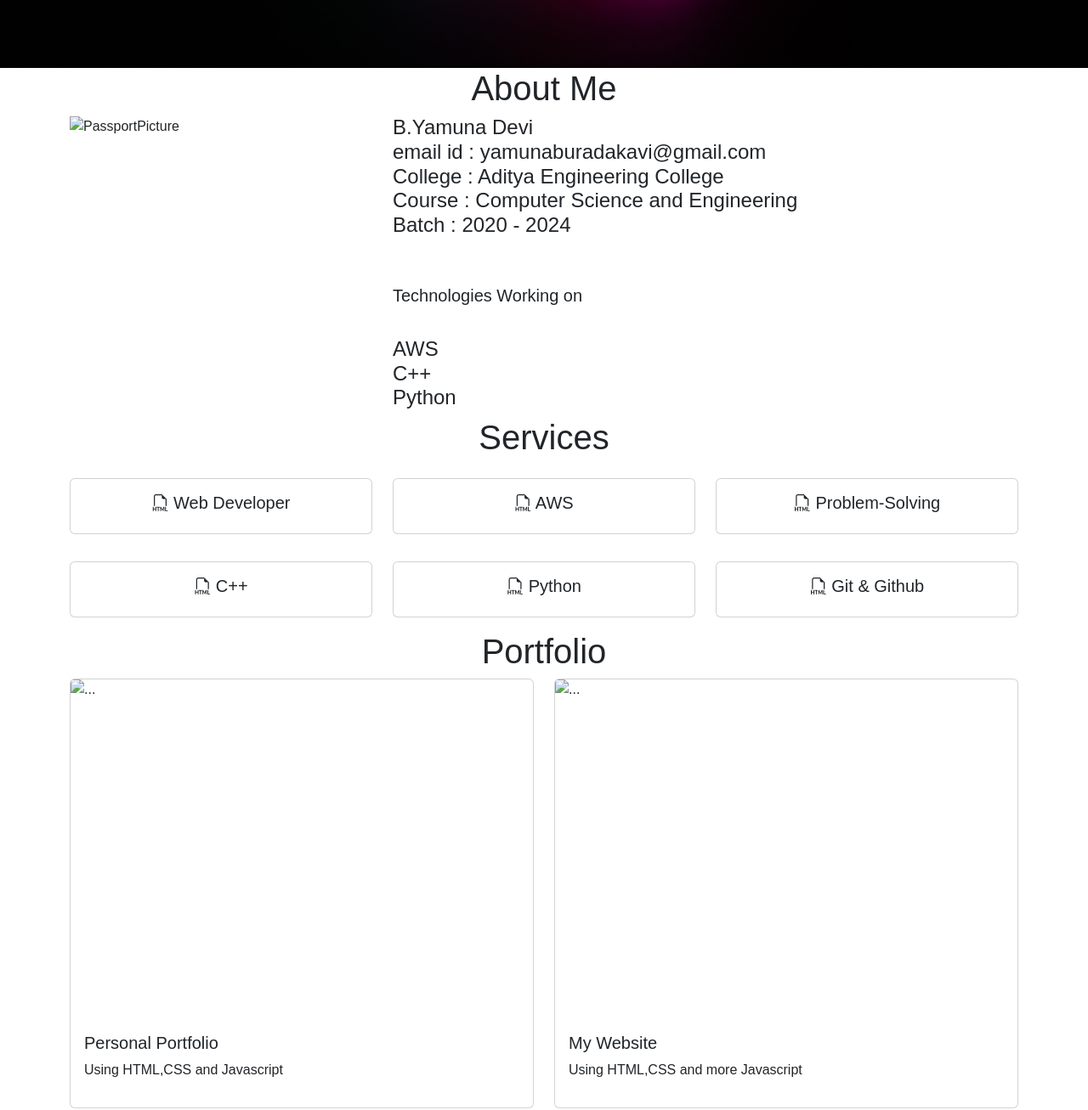
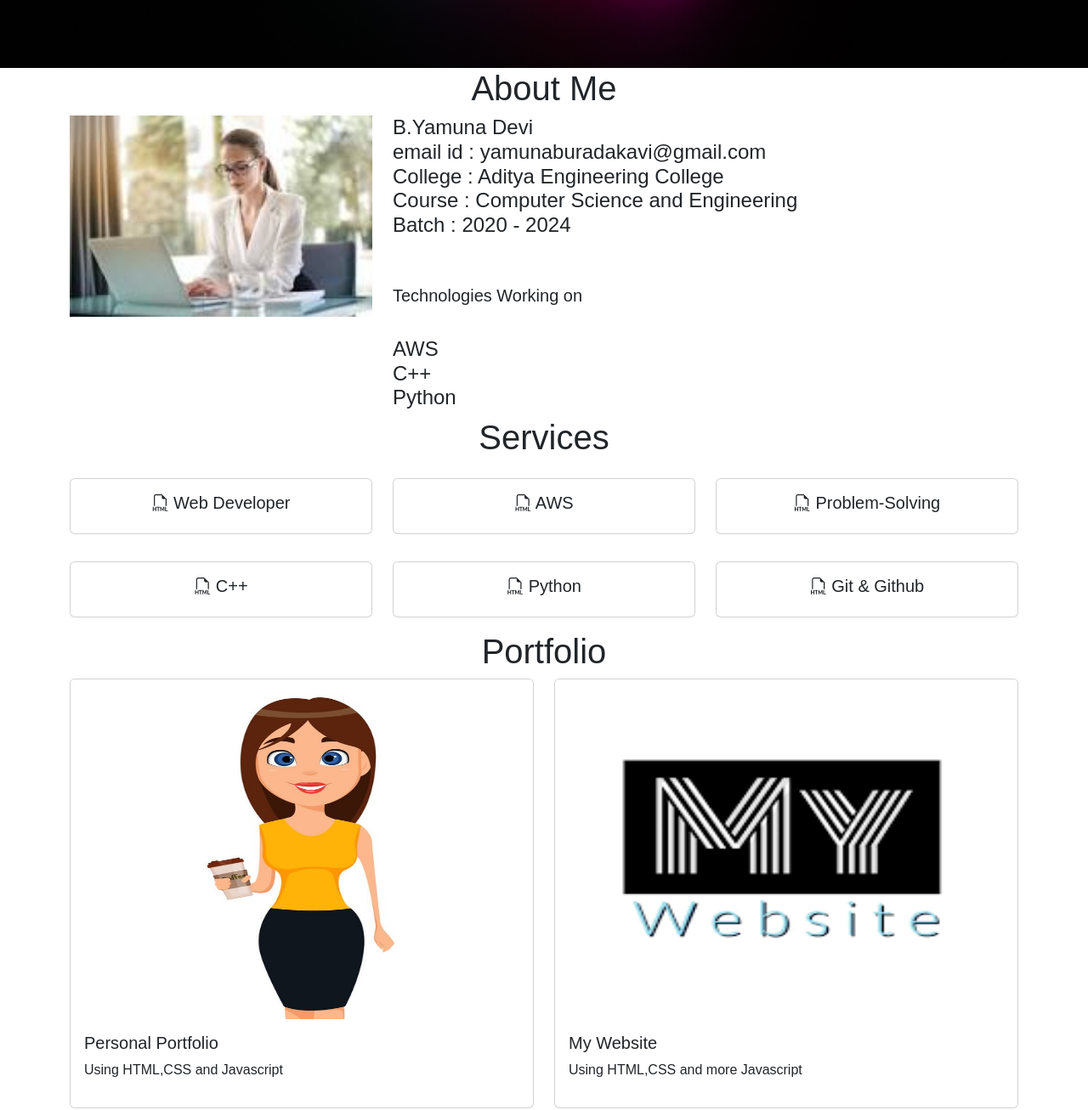
Before and after one commit to Yamuna-Devi-Buradakavi/Portfolio, a plain HTML site: page index.html in a window 1280 px wide. Shown: the part 720-2027 px from the top of the page at 85% size. Drawn offline with nearby package versions, Linux system fonts and the light colour scheme; files that its build step writes are made by us from their sources; files whose address does not match are found by name; a web font is replaced by a local one.

Commit message:
Update index.html

```diff
--- a/index.html
+++ b/index.html
@@ -74,7 +74,7 @@
             <div class="row">
 
                 <div class="col-md-4" data-aos="zoom-in">
-                    <img src="/images/PassportPicture.jpg" alt="PassportPicture" class="card-img img-fluid">
+                    <img src="PassportPicture.jpg" alt="PassportPicture" class="card-img img-fluid">
                 </div>
 
 
@@ -156,7 +156,7 @@
             <div class="row">
                 <div class="col-md-6">
                     <div class="card mb-3">
-                        <img src="/images/card-1.jpg" class="card-img-top" alt="...">
+                        <img src="card-1.jpg" class="card-img-top" alt="...">
                         <div class="card-body">
                             <h5 class="card-title">Personal Portfolio</h5>
                             <p>Using HTML,CSS and Javascript</p>
@@ -166,7 +166,7 @@
                 </div>
                 <div class="col-md-6">
                     <div class="card mb-3">
-                        <img src="/images/card-2.png" class="card-img-top" alt="...">
+                        <img src="card-2.png" class="card-img-top" alt="...">
                         <div class="card-body">
                             <h5 class="card-title">My Website</h5>
                             <p>Using HTML,CSS and more Javascript</p>
```
